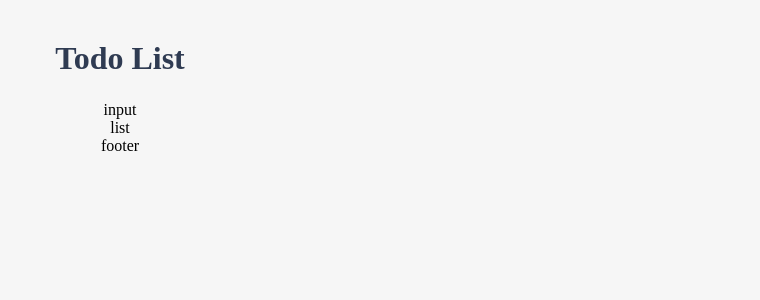
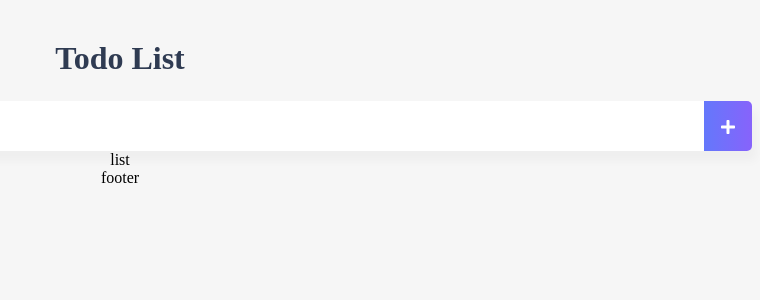
Before and after one commit to JeongHwan-dev/todo-app-with-vue, a Vue app: page / in a window 1280 px wide. Shown: the top 300 px of the page, without its empty margins (520-1280 px from the left). Built offline with nearby package versions, Linux system fonts and the light colour scheme.

Commit message:
Feat : Todo 입력 컴포넌트 구현

```diff
--- a/src/components/TodoInput.vue
+++ b/src/components/TodoInput.vue
@@ -1,9 +1,65 @@
 <template>
-  <div>input</div>
+  <div class="input-box shadow">
+    <input
+      type="text"
+      class="input-box__input"
+      v-model="newTodoItem"
+      @keyup.enter="addTodo"
+    />
+    <span class="input-box__add-btn" @click="addTodo">
+      <FontAwesomeIcon icon="plus" class="input-box__add-btn-icon" />
+    </span>
+  </div>
 </template>
 
 <script>
-export default {};
+export default {
+  data() {
+    return {
+      newTodoItem: '',
+    };
+  },
+  methods: {
+    clearInput() {
+      this.newTodoItem = '';
+    },
+    addTodo() {
+      if (this.newTodoItem !== '') {
+        const todoItemObject = { completed: false, item: this.newTodoItem };
+
+        localStorage.setItem(this.newTodoItem, JSON.stringify(todoItemObject));
+        this.clearInput();
+      }
+    },
+  },
+};
 </script>
 
-<style></style>
+<style scoped>
+.input-box {
+  height: 50px;
+  border-radius: 5px;
+  background-color: #fff;
+  line-height: 50px;
+}
+.input-box .input-box__input {
+  border-style: none;
+  font-size: 0.9rem;
+}
+.input-box .input-box__input:focus {
+  outline: none;
+}
+
+.input-box__add-btn {
+  display: block;
+  width: 3rem;
+  float: right;
+  background: linear-gradient(to right, #6478fb, #8763fb);
+  border-radius: 0 5px 5px 0;
+  cursor: pointer;
+}
+.input-box__add-btn-icon {
+  vertical-align: middle;
+  color: #fff;
+}
+</style>
```
